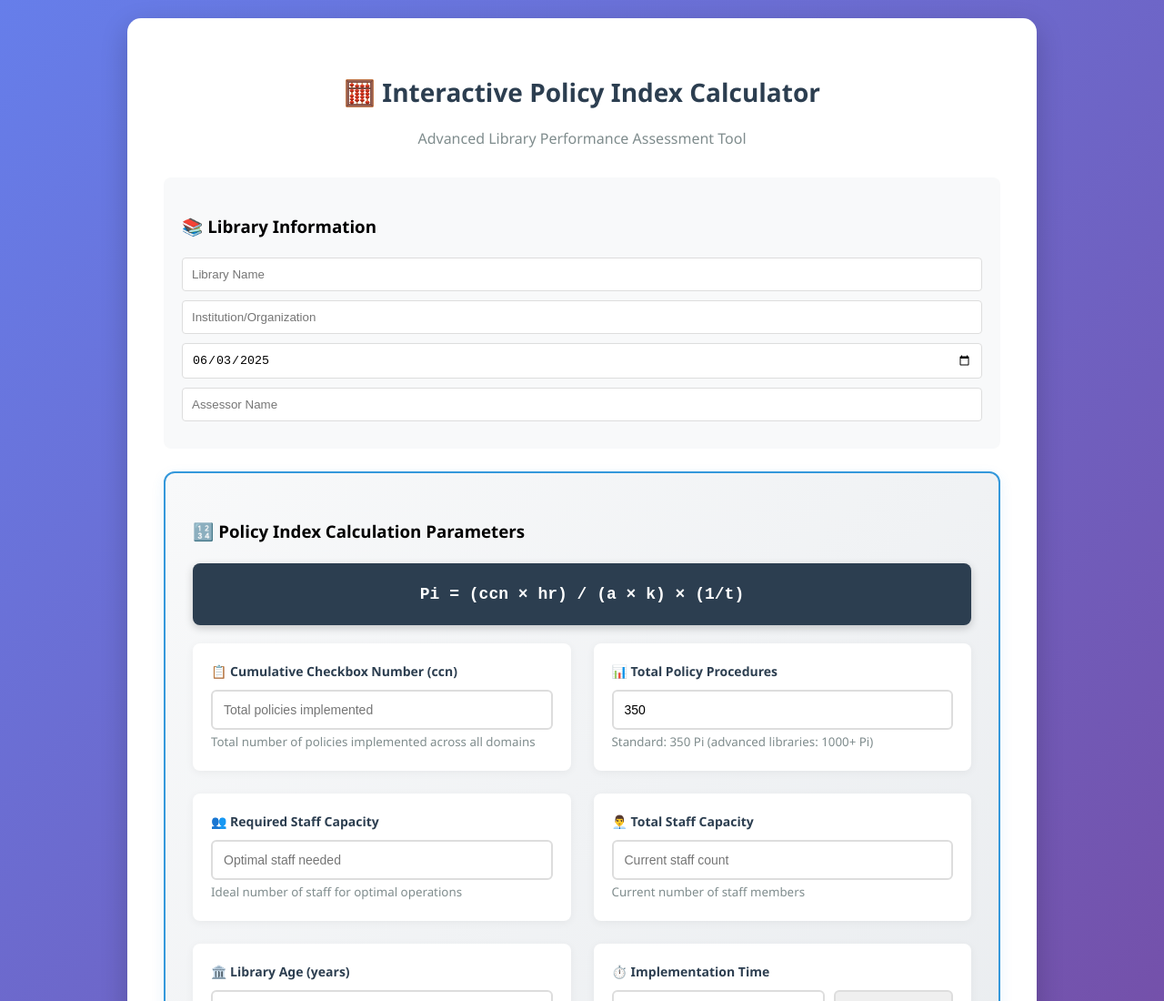
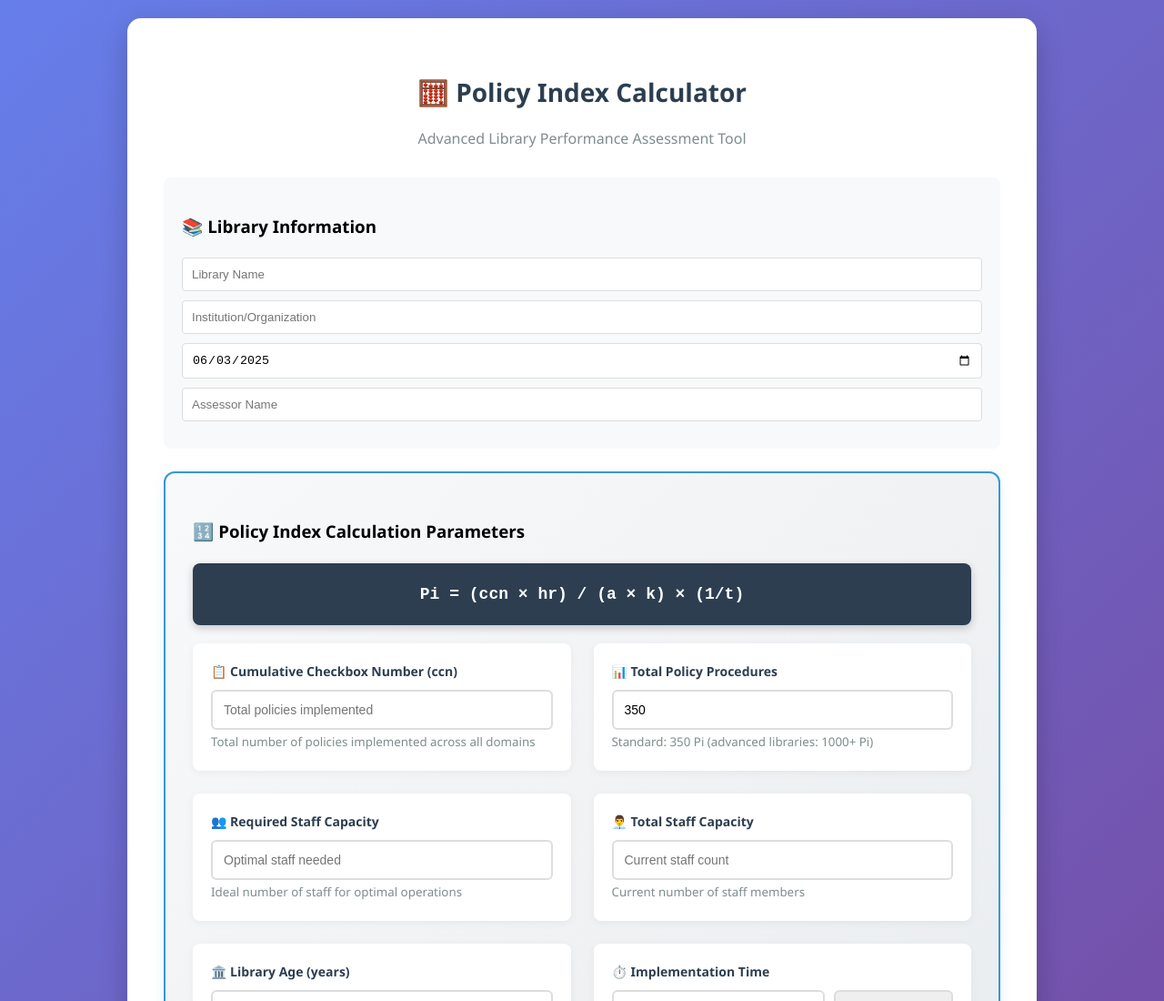
Before and after one commit to manika-lamba/policy-index, a plain HTML site: page index.html in a window 1280 px wide. Shown: the top 1100 px of the page at 91% size. Drawn offline with Linux system fonts and the light colour scheme.

Commit message:
Update index.html

```diff
--- a/index.html
+++ b/index.html
@@ -3,7 +3,7 @@
 <head>
     <meta charset="UTF-8">
     <meta name="viewport" content="width=device-width, initial-scale=1.0">
-    <title>Interactive Policy Index Calculator</title>
+    <title>Policy Index Calculator</title>
     <style>
         body {
             font-family: 'Segoe UI', Tahoma, Geneva, Verdana, sans-serif;
@@ -275,7 +275,7 @@
 </head>
 <body>
     <div class="container">
-        <h1>🧮 Interactive Policy Index Calculator</h1>
+        <h1>🧮 Policy Index Calculator</h1>
         <p class="subtitle">Advanced Library Performance Assessment Tool</p>
 
         <div class="library-info">
```
